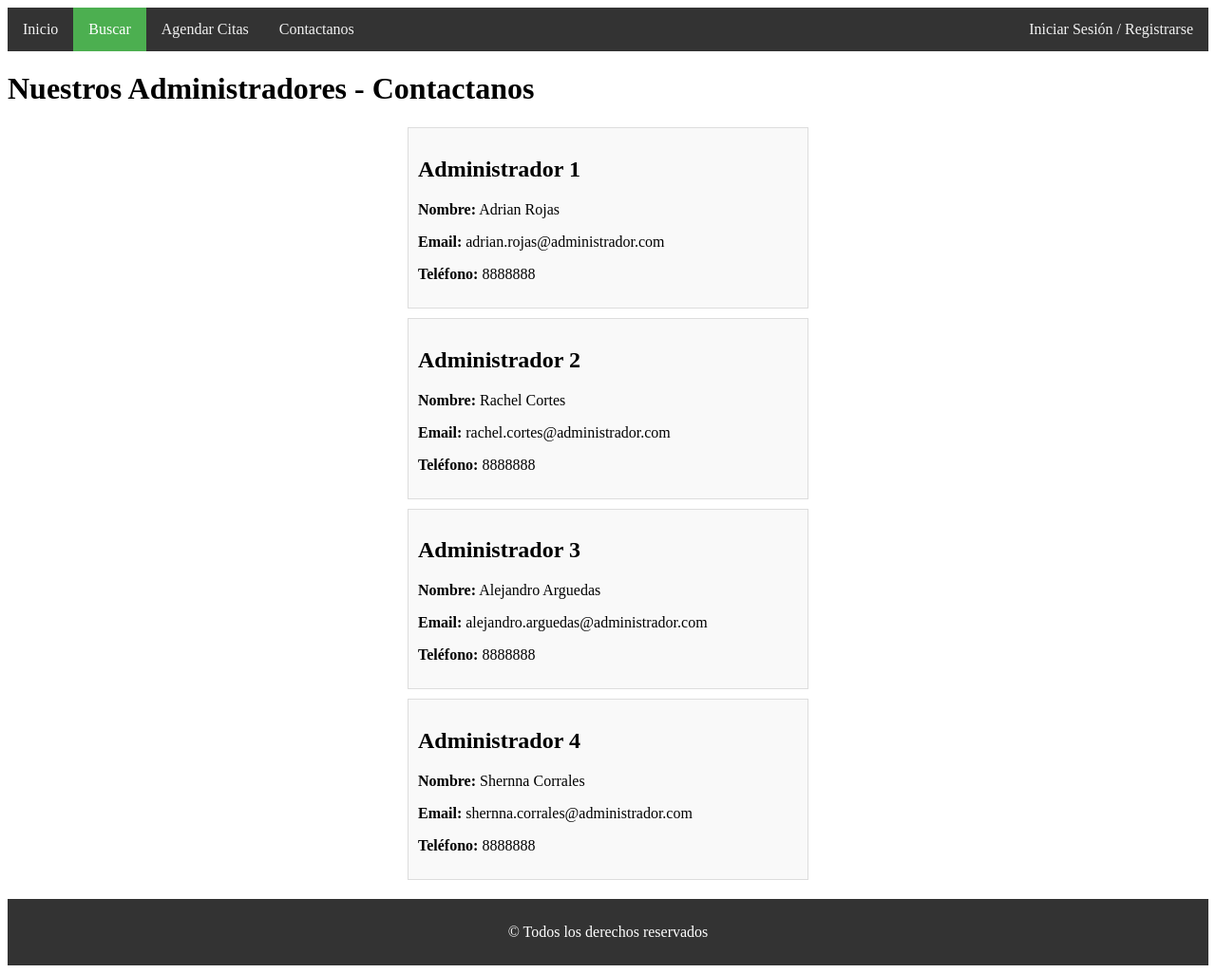
After one commit to Shernna/Proyecto-Web-Cliente-Servidor, a PHP site: page /Contacto.html in a window 1280 px wide. The commit adds this page. Shown: the whole page at 95% size. Run offline with PHP 8.4, Linux system fonts and the light colour scheme.

Commit message:
Secicon "Contactanos"

```diff
--- a/Agendar.html
+++ b/Agendar.html
@@ -15,6 +15,7 @@
 		<a href="./paginaInicio.html">Inicio</a>
 		<a class="active" href="./Buscar.html">Buscar</a>
 		<a href="./Agendar.html">Agendar Citas</a>
+        <a href="./Contacto.html">Contactanos</a>
 		<div style="float:right;">
 			<a href="./IniciarSesion.html">Iniciar Sesión / Registrarse</a>
 		</div>
--- a/Buscar.html
+++ b/Buscar.html
@@ -11,6 +11,7 @@
 		<a href="./paginaInicio.html">Inicio</a>
 		<a class="active" href="./Buscar.html">Buscar</a>
 		<a href="./Agendar.html">Agendar Citas</a>
+		<a href="./Contacto.html">Contactanos</a>
 		<div style="float:right;">
 			<a href="./IniciarSesion.html">Iniciar Sesión / Registrarse</a>
 		</div>
--- /dev/null
+++ b/Contacto.html
@@ -0,0 +1,63 @@
+<!DOCTYPE html>
+<html lang="es">
+
+<head>
+    <meta charset="UTF-8">
+    <meta name="viewport" content="width=device-width, initial-scale=1.0">
+    <title>Proyecto</title>
+    <link rel="stylesheet" href="./css/style.css">
+
+</head>
+
+<body>
+
+    <div class="barra">
+		<a href="./paginaInicio.html">Inicio</a>
+		<a class="active" href="./Buscar.html">Buscar</a>
+		<a href="./Agendar.html">Agendar Citas</a>
+        <a href="./Contacto.html">Contactanos</a>
+		<div style="float:right;">
+			<a href="./IniciarSesion.html">Iniciar Sesión / Registrarse</a>
+		</div>
+	</div>
+
+    <h1>Nuestros Administradores - Contactanos</h1>
+
+    <div class="admin-section">
+        <h2>Administrador 1</h2>
+        <p><strong>Nombre:</strong> Adrian Rojas</p>
+        <p><strong>Email:</strong> adrian.rojas@administrador.com</p>
+        <p><strong>Teléfono:</strong> 8888888</p>
+    </div>
+
+    <div class="admin-section">
+        <h2>Administrador 2</h2>
+        <p><strong>Nombre:</strong> Rachel Cortes</p>
+        <p><strong>Email:</strong> rachel.cortes@administrador.com</p>
+        <p><strong>Teléfono:</strong> 8888888</p>
+    </div>
+
+    <div class="admin-section">
+        <h2>Administrador 3</h2>
+        <p><strong>Nombre:</strong> Alejandro Arguedas</p>
+        <p><strong>Email:</strong> alejandro.arguedas@administrador.com</p>
+        <p><strong>Teléfono:</strong> 8888888</p>
+    </div>
+
+    <div class="admin-section">
+        <h2>Administrador 4</h2>
+        <p><strong>Nombre:</strong> Shernna Corrales</p>
+        <p><strong>Email:</strong> shernna.corrales@administrador.com</p>
+        <p><strong>Teléfono:</strong> 8888888</p>
+    </div>
+
+    <footer>
+        <p> &COPY; Todos los derechos reservados</p>
+    </footer>
+
+
+
+
+</body>
+
+</html>
--- a/Medicos.html
+++ b/Medicos.html
@@ -87,6 +87,7 @@
                 <a href="./Buscar.html">Buscar médicos</a>
                 <a href="./Medicos.html">Médicos</a>
                 <a href="./Agendar.html">Agendar Citas</a>
+                <a href="./Contacto.html">Contactanos</a>
                 <div style="float:right;">
                     <a href="./IniciarSesion.html">Iniciar Sesión / Registrarse</a>
                 </div>
--- a/css/style.css
+++ b/css/style.css
@@ -94,3 +94,19 @@ button:hover {
   font-weight: bold;
   cursor: pointer;
 }
+
+.admin-section {
+  border: 1px solid #ddd;
+  margin: 10px auto;
+  padding: 10px;
+  width: 80%;
+  max-width: 400px;
+  background-color: #f9f9f9;
+}
+footer {
+  margin-top: 20px;
+  padding: 10px 0;
+  background-color: #333;
+  color: white;
+  text-align: center;
+}
--- a/paginaInicio.html
+++ b/paginaInicio.html
@@ -11,6 +11,7 @@
 		<a class="active" href="./paginaInicio.html">Inicio</a>
 		<a href="./Buscar.html">Buscar médicos</a>
 		<a href="./Agendar.html">Agendar Citas</a>
+		<a href="./Contacto.html">Contactanos</a>
 		<div style="float:right;">
 			<a href="./IniciarSesion.html">Iniciar Sesión / Registrarse</a>
 		</div>
```
